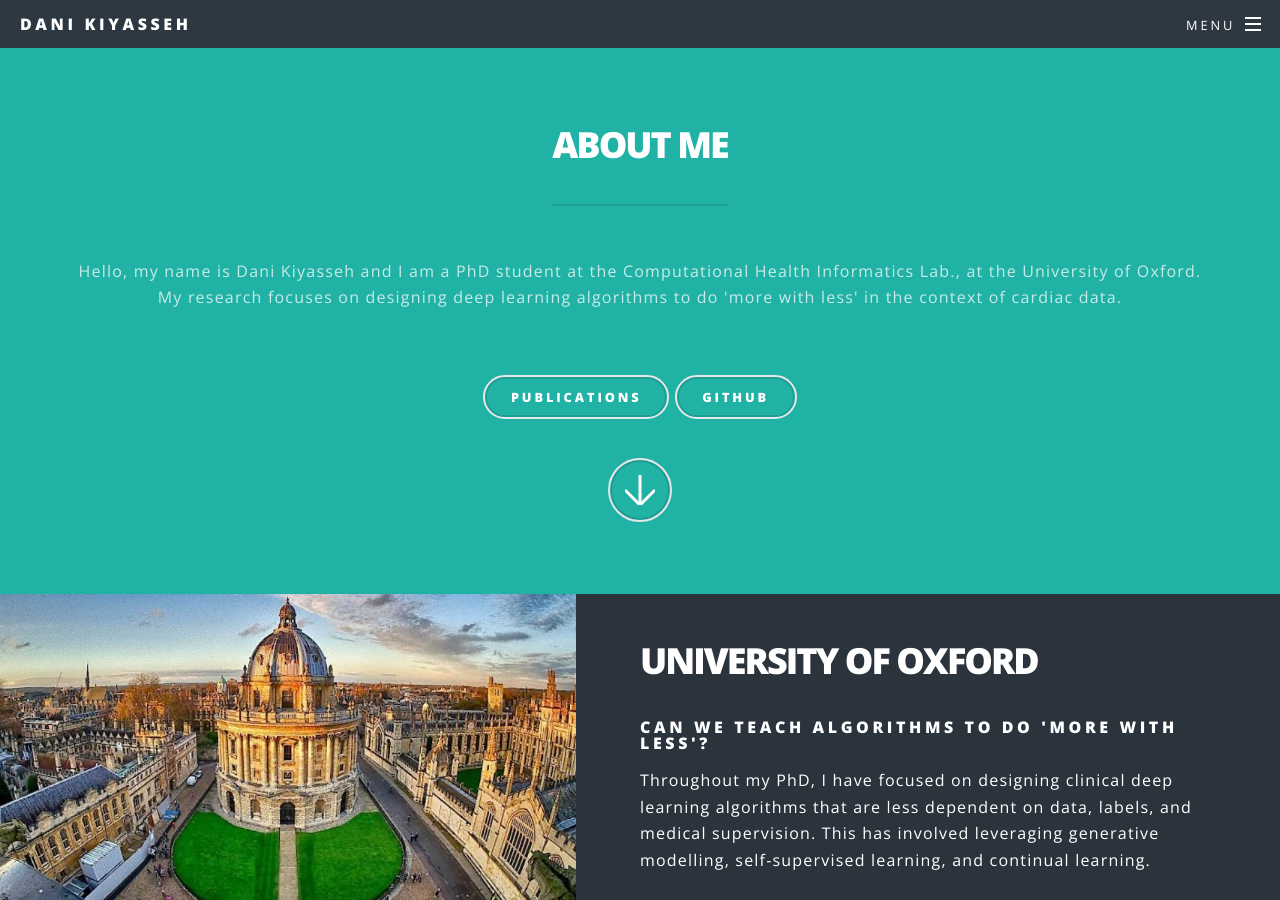
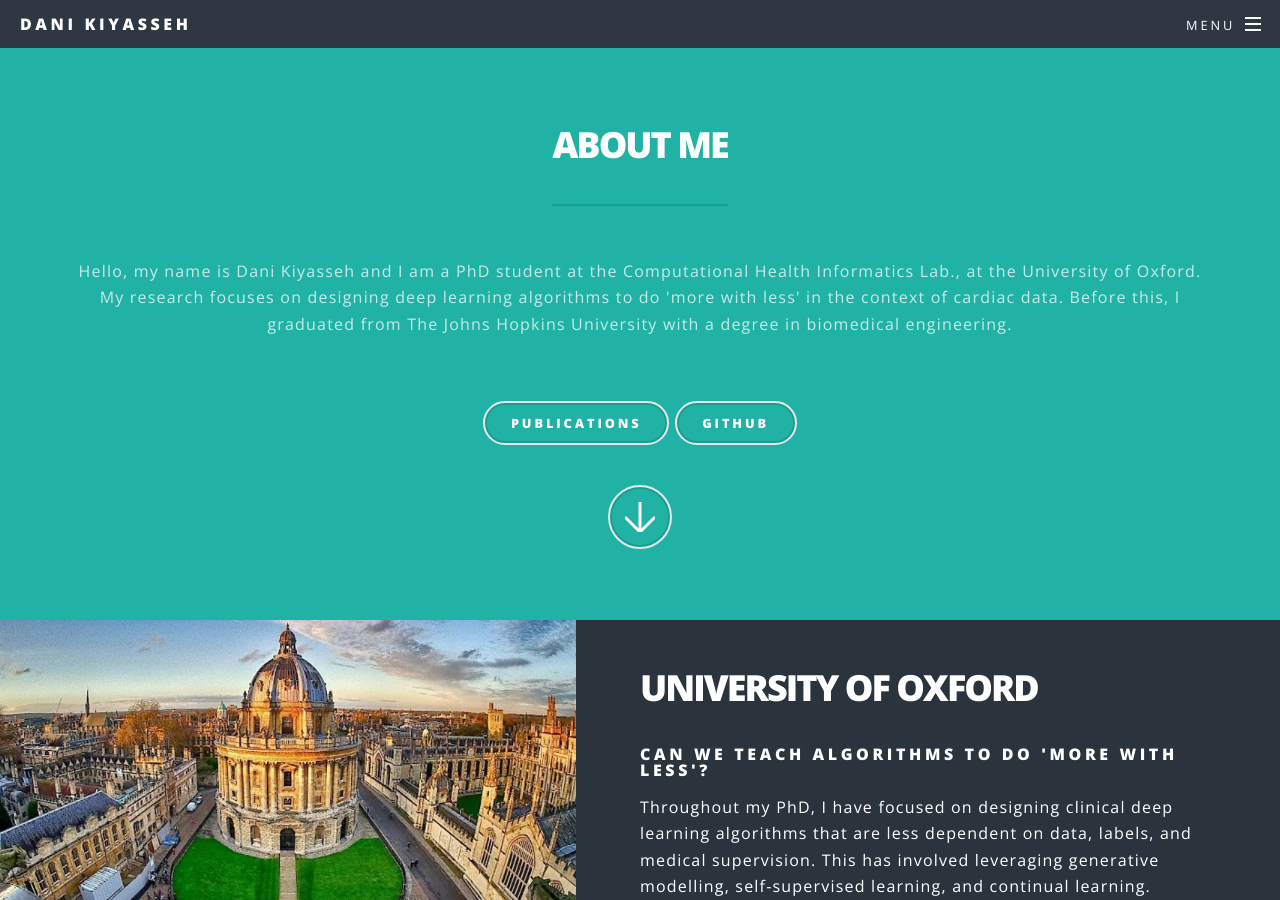
Before and after one commit to danikiyasseh/danikiyasseh.github.io, a Jekyll site: the page index.html, which Jekyll copies as it is, in a window 1280 px wide and 900 px high, scrolled down 874 px. Built offline with Jekyll 4.4.1, drawn with Linux system fonts in a browser that asks for light colours; comment, search, counter and statistics services are not loaded; some of the changed text lies outside the part shown.

Commit message:
Added Hopkins Info

```diff
--- a/index.html
+++ b/index.html
@@ -80,7 +80,10 @@
 								<h2>About Me<br />
 								</h2>
 								<p>
-								Hello, my name is Dani Kiyasseh and I am a PhD student at the <a href="http://www.robots.ox.ac.uk/~davidc/" target="_blank">Computational Health Informatics Lab.</a>, at the University of Oxford. My research focuses on designing deep learning algorithms to do 'more with less' in the context of cardiac data.
+								Hello, my name is Dani Kiyasseh and I am a PhD student at the <a href="http://www.robots.ox.ac.uk/~davidc/" target="_blank">
+								Computational Health Informatics Lab.</a>, at the University of Oxford. My research focuses on designing deep learning algorithms
+								to do 'more with less' in the context of cardiac data. Before this, I graduated from The Johns Hopkins University with a degree in
+								biomedical engineering.
 								</p>
 							</header>
 
@@ -138,6 +141,14 @@
 			        		</div>
 			        	</section>
 
+			        	<section class="spotlight">
+			        		<div class="image"><img src="images/jhu_designstudio.jpg" alt="JHU_DesignStudio" /></div><div class="content">
+							<h2><a href="https://neuroengineering.bme.jhu.edu/">The Johns Hopkins University</a></h2>
+							<h1>Can we design more robust upper-limb prosthetic devices?</h1>
+							<p> During my undergraduate studies, I performed research at the Neuroengineering Lab at The Johns Hopkins University to design and manufacture an upper-limb prosthetic device for data collection purposes. </p>
+			        		</div>
+			        	</section>
+
 			        </section>
 
 				<!-- CTA -->
```
